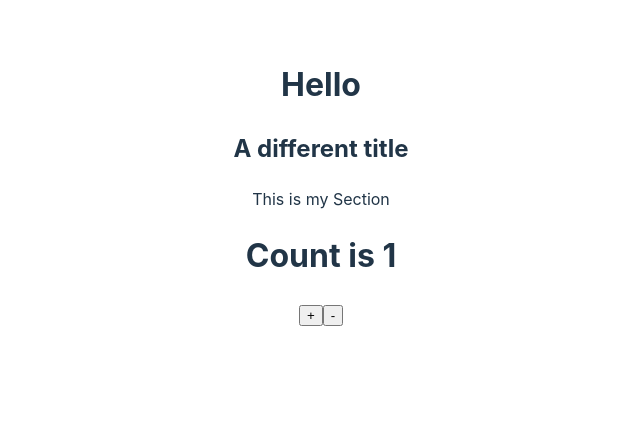
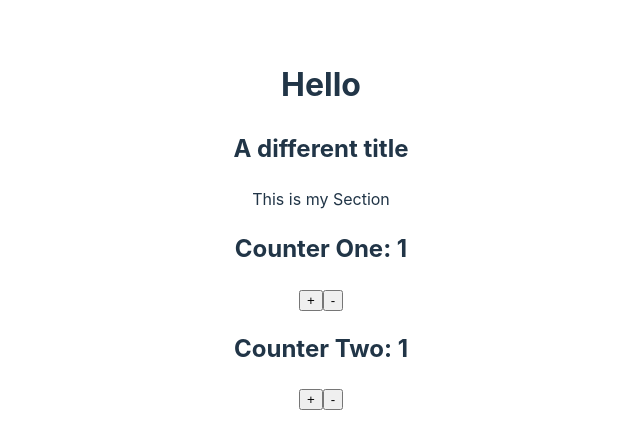
Before and after one commit to bazmurphy/typescript-react, a React (Vite) app: page / in a window 1280 px wide. Shown: the top 448 px of the page, without its empty margins (319-959 px from the left). Built offline with nearby package versions, Linux system fonts and the light colour scheme.

Commit message:
counter two

```diff
--- a/src/App.tsx
+++ b/src/App.tsx
@@ -1,16 +1,24 @@
 import Heading from "./components/Heading";
 import Section from "./components/Section";
 import Counter from "./components/Counter";
+import CounterTwo from "./components/CounterTwo";
 
 import "./App.css";
 
+import { useState } from "react";
+
 function App() {
+  // mouse over the setCount function to get the Type
+  // React.Dispatch<React.SetStateAction<number>>
+  const [count, setCount] = useState<number>(1);
+
   return (
     <>
       <Heading title={"Hello"} />
       {/* children are not the same as props, they are put between the opening/closing tags */}
       <Section title={"A different title"}>This is my Section</Section>
       <Counter></Counter>
+      <CounterTwo setCount={setCount}>Counter Two: {count}</CounterTwo>
     </>
   );
 }
--- a/src/components/Counter.tsx
+++ b/src/components/Counter.tsx
@@ -10,7 +10,7 @@ const Counter = () => {
 
   return (
     <>
-      <h1>Count is {count}</h1>
+      <h2>Counter One: {count}</h2>
       <div>
         <button onClick={() => setCount((prevCount) => prevCount + 1)}>
           +
--- /dev/null
+++ b/src/components/CounterTwo.tsx
@@ -0,0 +1,24 @@
+import { ReactNode } from "react";
+
+type CounterTwoProps = {
+  // this is an example of how to pass down a setState function
+  setCount: React.Dispatch<React.SetStateAction<number>>;
+  children: ReactNode;
+};
+
+const CounterTwo = ({ setCount, children }: CounterTwoProps) => {
+  return (
+    <>
+      <h2>{children}</h2>
+      <div>
+        <button onClick={() => setCount((prevCount) => prevCount + 1)}>
+          +
+        </button>
+        <button onClick={() => setCount((prevCount) => prevCount - 1)}>
+          -
+        </button>
+      </div>
+    </>
+  );
+};
+export default CounterTwo;
```
